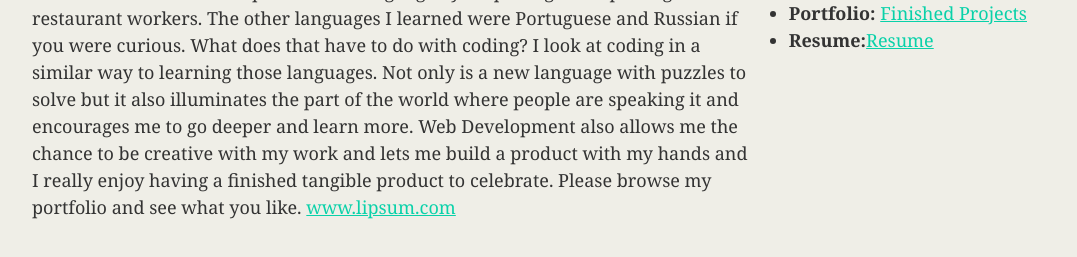
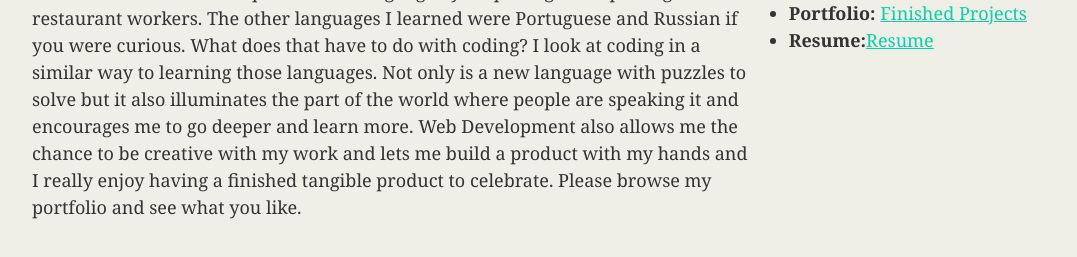
Before and after one commit to deadmosquito/Responsive-Portolio, a plain HTML site: page index.html in a window 1280 px wide. Shown: the part 309-566 px from the top of the page, without its empty margins (96-1173 px from the left). Drawn offline with Linux system fonts and the light colour scheme.

Commit message:
Update index.html

```diff
--- a/index.html
+++ b/index.html
@@ -33,13 +33,15 @@
           countries along the way but the one that lingers is the Mandarin Chinese language. I still practice the
           language by surprising unsuspecting restaurant workers. The other languages I learned were Portuguese
           and Russian if you were curious.
+
             What does that have to do with coding? I look at coding in a similar way to learning those languages.
           Not only is a new language with puzzles to solve but it also illuminates the part of the world where
           people are speaking it and encourages me to go deeper and learn more.
+
             Web Development also allows me the chance to be creative with my work and lets me build a product with
           my hands and I really enjoy having a finished tangible product to celebrate.
-          Please browse my portfolio and see what you like.
-          <a href="http://www.lipsum.com/">www.lipsum.com</a></p>
+
+          Please browse my portfolio and see what you like.</p>
 
       </section>
 
```
